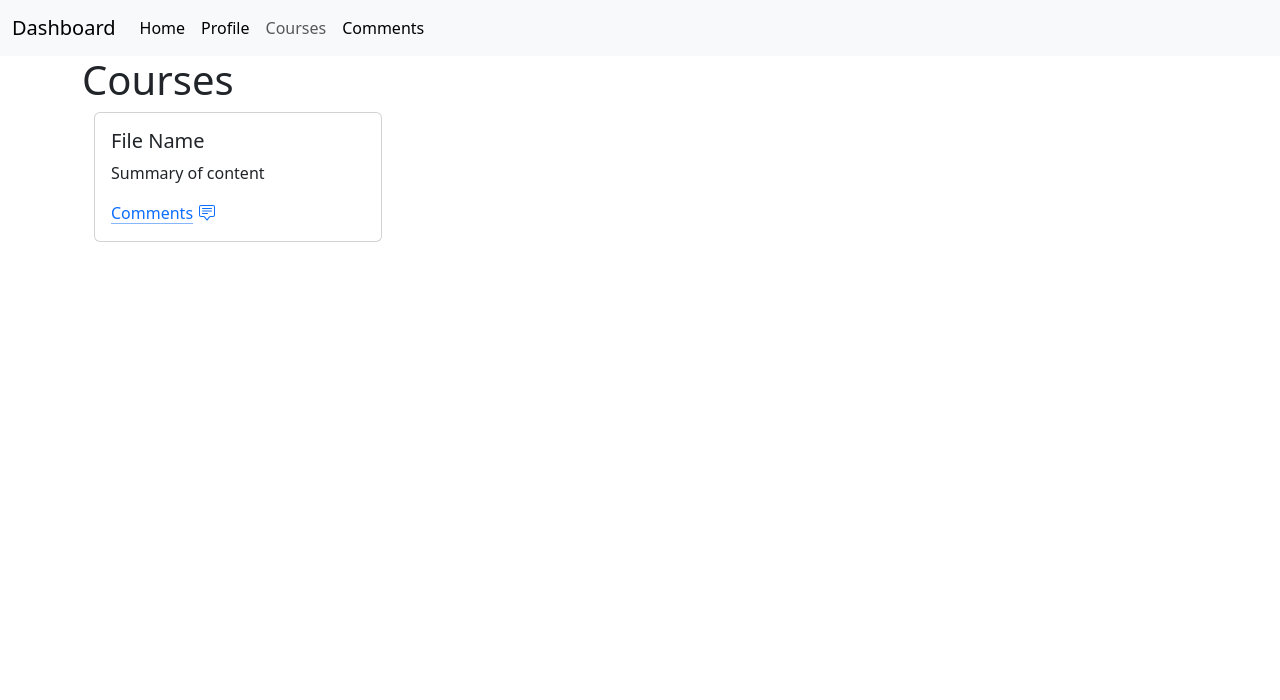
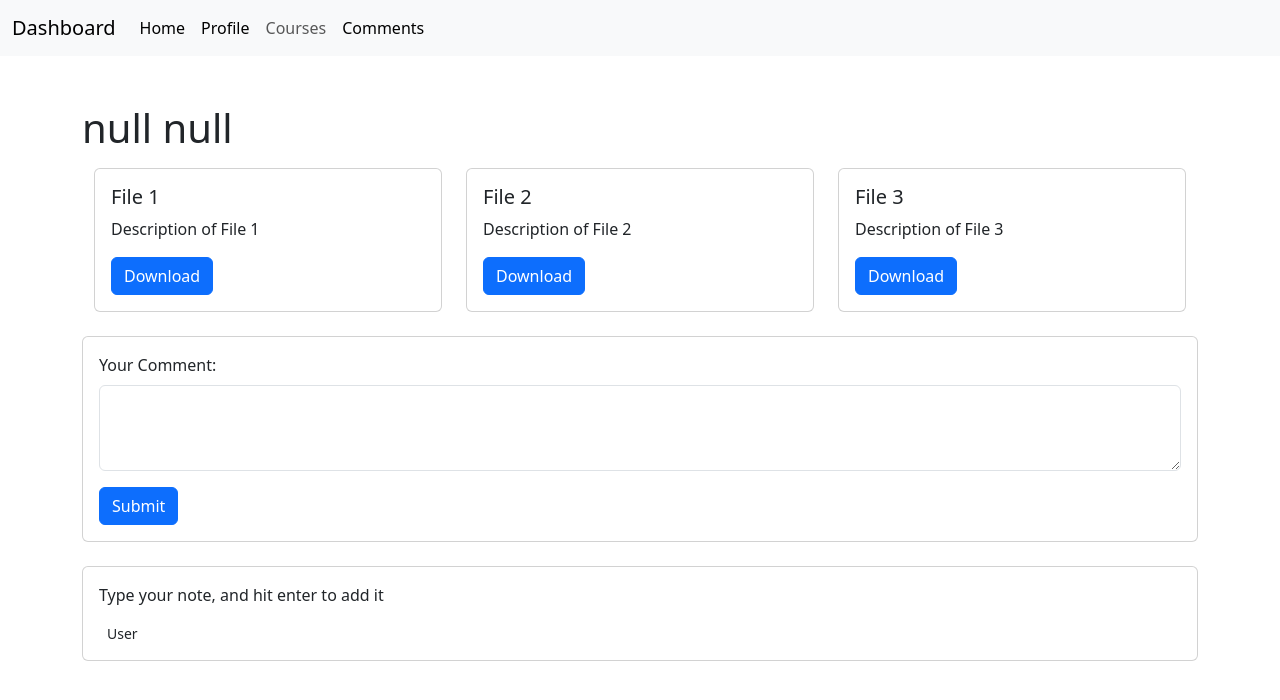
Before and after one commit to micah-eL/course-collab, an Angular app: page /messages in a window 1280 px wide. Shown: the top 700 px of the page. Built offline with nearby package versions, Linux system fonts and the light colour scheme.

Commit message:
-populate dashboard with courses -display sample course comments page

```diff
--- a/src/app/components/home/home.component.ts
+++ b/src/app/components/home/home.component.ts
@@ -22,11 +22,21 @@ export class HomeComponent implements OnInit{
     }]
     //Loads the courses of the user
     ngOnInit(): void {
-
+        this.populateCourses();
+    }
+    populateCourses() {
         this.userService.getUser(this.loggedInUserId)?.subscribe(
             res => {
               console.log(res.data);
-              this.courses = res.data.registerCourse;
+              this.courses = res.data.joinedCourses;
+
+              const cardContainer = document.getElementById('courseContainer') as HTMLElement;
+              this.courses.forEach(item => {
+                  const cardElement = document.createElement('div');
+                  cardElement.className = 'col';
+                  cardElement.innerHTML = this.generateCard(item.department + " " + item.value, item.title);
+                  cardContainer.appendChild(cardElement);
+              })
             },
             error => {
               console.error('Failed to fetch user:', error);
@@ -34,29 +44,19 @@ export class HomeComponent implements OnInit{
         );
     }
 
-
     //Dynamically generate cards
     generateCard(title: String, text: String) {
         return `
-            <div class="col">
-                <div class="card shadow" style="width: 18rem;">
+            <div class="card shadow mb-3" style="width: 18rem;">
                 <div class="card-body">
                     <h5 class="card-title">${title}</h5>
                     <p class="card-text">${text}</p>
-                        <a class="icon-link icon-link-hover" href="#">
+                    <a class="icon-link icon-link-hover" href="/messages?title=${title}&text=${text}">
                     Course Page
                     <svg xmlns="http://www.w3.org/2000/svg" width="16" height="16" fill="currentColor" class="bi bi-arrow-right" viewBox="0 0 16 16">
                         <path fill-rule="evenodd" d="M1 8a.5.5 0 0 1 .5-.5h11.793l-3.147-3.146a.5.5 0 0 1 .708-.708l4 4a.5.5 0 0 1 0 .708l-4 4a.5.5 0 0 1-.708-.708L13.293 8.5H1.5A.5.5 0 0 1 1 8"/>
                     </svg>
                     </a>
-                      <a class="icon-link" href="#">
-                        Discussion
-                        <svg xmlns="http://www.w3.org/2000/svg" width="16" height="16" fill="currentColor" class="bi bi-chat-square-text" viewBox="0 0 16 16">
-                          <path d="M14 1a1 1 0 0 1 1 1v8a1 1 0 0 1-1 1h-2.5a2 2 0 0 0-1.6.8L8 14.333 6.1 11.8a2 2 0 0 0-1.6-.8H2a1 1 0 0 1-1-1V2a1 1 0 0 1 1-1zM2 0a2 2 0 0 0-2 2v8a2 2 0 0 0 2 2h2.5a1 1 0 0 1 .8.4l1.9 2.533a1 1 0 0 0 1.6 0l1.9-2.533a1 1 0 0 1 .8-.4H14a2 2 0 0 0 2-2V2a2 2 0 0 0-2-2z"/>
-                          <path d="M3 3.5a.5.5 0 0 1 .5-.5h9a.5.5 0 0 1 0 1h-9a.5.5 0 0 1-.5-.5M3 6a.5.5 0 0 1 .5-.5h9a.5.5 0 0 1 0 1h-9A.5.5 0 0 1 3 6m0 2.5a.5.5 0 0 1 .5-.5h5a.5.5 0 0 1 0 1h-5a.5.5 0 0 1-.5-.5"/>
-                        </svg>
-                      </a>
-                    </div>
                 </div>
             </div>
         `;
--- a/src/app/components/messages/messages.component.html
+++ b/src/app/components/messages/messages.component.html
@@ -1,31 +1,70 @@
-<div class = "container">
-    <h1>Courses</h1>
-    <div class="container">
-        <!-- <form class = "mb-3">
-            <div class="mb-3">
-                <label for="formFile" class="form-label">Upload files </label>
-                <input class="form-control" type="file" id="formFile">
+<div class="container mt-5">
+    <h1>{{ title }} {{ text }}</h1>
+
+
+    <div class="container mt-3">
+        <div class="row">
+            <div class="col-md-4 mb-4">
+                <div class="card">
+                    <div class="card-body">
+                        <h5 class="card-title">File 1</h5>
+                        <p class="card-text">Description of File 1</p>
+                        <a href="#" class="btn btn-primary">Download</a>
+                    </div>
+                </div>
             </div>
-            <button type="button" class="btn btn-primary" onclick="saveFile()">Upload File</button>
-        </form> -->
-        <div class ="cardContainer">
-            <div class = "row">
-                <div class = "col">
-                    <div class="card" style="width: 18rem;">
-                        <div class="card-body">
-                            <h5 class="card-title">File Name</h5>
-                            <p class="card-text">Summary of content</p>
-                            <a class="icon-link" href="#">
-                                Comments
-                                <svg xmlns="http://www.w3.org/2000/svg" width="16" height="16" fill="currentColor" class="bi bi-chat-square-text" viewBox="0 0 16 16">
-                                  <path d="M14 1a1 1 0 0 1 1 1v8a1 1 0 0 1-1 1h-2.5a2 2 0 0 0-1.6.8L8 14.333 6.1 11.8a2 2 0 0 0-1.6-.8H2a1 1 0 0 1-1-1V2a1 1 0 0 1 1-1zM2 0a2 2 0 0 0-2 2v8a2 2 0 0 0 2 2h2.5a1 1 0 0 1 .8.4l1.9 2.533a1 1 0 0 0 1.6 0l1.9-2.533a1 1 0 0 1 .8-.4H14a2 2 0 0 0 2-2V2a2 2 0 0 0-2-2z"/>
-                                  <path d="M3 3.5a.5.5 0 0 1 .5-.5h9a.5.5 0 0 1 0 1h-9a.5.5 0 0 1-.5-.5M3 6a.5.5 0 0 1 .5-.5h9a.5.5 0 0 1 0 1h-9A.5.5 0 0 1 3 6m0 2.5a.5.5 0 0 1 .5-.5h5a.5.5 0 0 1 0 1h-5a.5.5 0 0 1-.5-.5"/>
-                                </svg>
-                            </a>
-                        </div>
+
+            <div class="col-md-4 mb-4">
+                <div class="card">
+                    <div class="card-body">
+                        <h5 class="card-title">File 2</h5>
+                        <p class="card-text">Description of File 2</p>
+                        <a href="#" class="btn btn-primary">Download</a>
+                    </div>
+                </div>
+            </div>
+
+            <div class="col-md-4 mb-4">
+                <div class="card">
+                    <div class="card-body">
+                        <h5 class="card-title">File 3</h5>
+                        <p class="card-text">Description of File 3</p>
+                        <a href="#" class="btn btn-primary">Download</a>
                     </div>
                 </div>
             </div>
         </div>
     </div>
+    <div class="card mb-4">
+        <div class="card-body">
+            <form>
+                <div class="mb-3">
+                    <label for="commentInput" class="form-label">Your Comment:</label>
+                    <textarea class="form-control" id="commentInput" rows="3"></textarea>
+                </div>
+                <button type="submit" class="btn btn-primary">Submit</button>
+            </form>
+        </div>
+    </div>
+    <div class="card mb-4">
+        <div class="card-body">
+          <p>Type your note, and hit enter to add it</p>
+
+          <div class="d-flex justify-content-between">
+            <div class="d-flex flex-row align-items-center">
+              <p class="small mb-0 ms-2">User</p>
+            </div>
+          </div>
+        </div>
+    </div>
 </div>
+<!--
+    Ignore for now
+    <form class = "mb-3">
+    <div class="mb-3">
+        <label for="formFile" class="form-label">Upload files </label>
+        <input class="form-control" type="file" id="formFile">
+    </div>
+    <button type="button" class="btn btn-primary" onclick="saveFile()">Upload File</button>
+</form>
+-->
--- a/src/app/components/messages/messages.component.ts
+++ b/src/app/components/messages/messages.component.ts
@@ -6,14 +6,21 @@ import { UserService } from 'src/app/services/user.service';
   templateUrl: './messages.component.html',
   styleUrls: ['./messages.component.css']
 })
-export class MessagesComponent implements OnInit{
-  loggedInUserId: string = '';
+export class MessagesComponent implements OnInit {
+  title: string = '';
+  text: string = '';
 
-  constructor(private userService: UserService) {}
-  ngOnInit(): void{
-    this.loggedInUserId = sessionStorage.getItem('loggedInUserId') || '';
+  constructor() { }
+
+  ngOnInit(): void {
+    this.extractUrlParameters();
   }
-  saveFile() {
 
+  extractUrlParameters() {
+    const urlParams = new URLSearchParams(window.location.search);
+
+    // Decode the URL-encoded parameters
+    this.title = decodeURIComponent(urlParams.get('title')!);
+    this.text = decodeURIComponent(urlParams.get('text')!);
   }
 }
```
Also changed, not shown: src/app/components/home/home.component.html (+3 -85 lines). Lines whose indentation alone changed are shown as unchanged.
